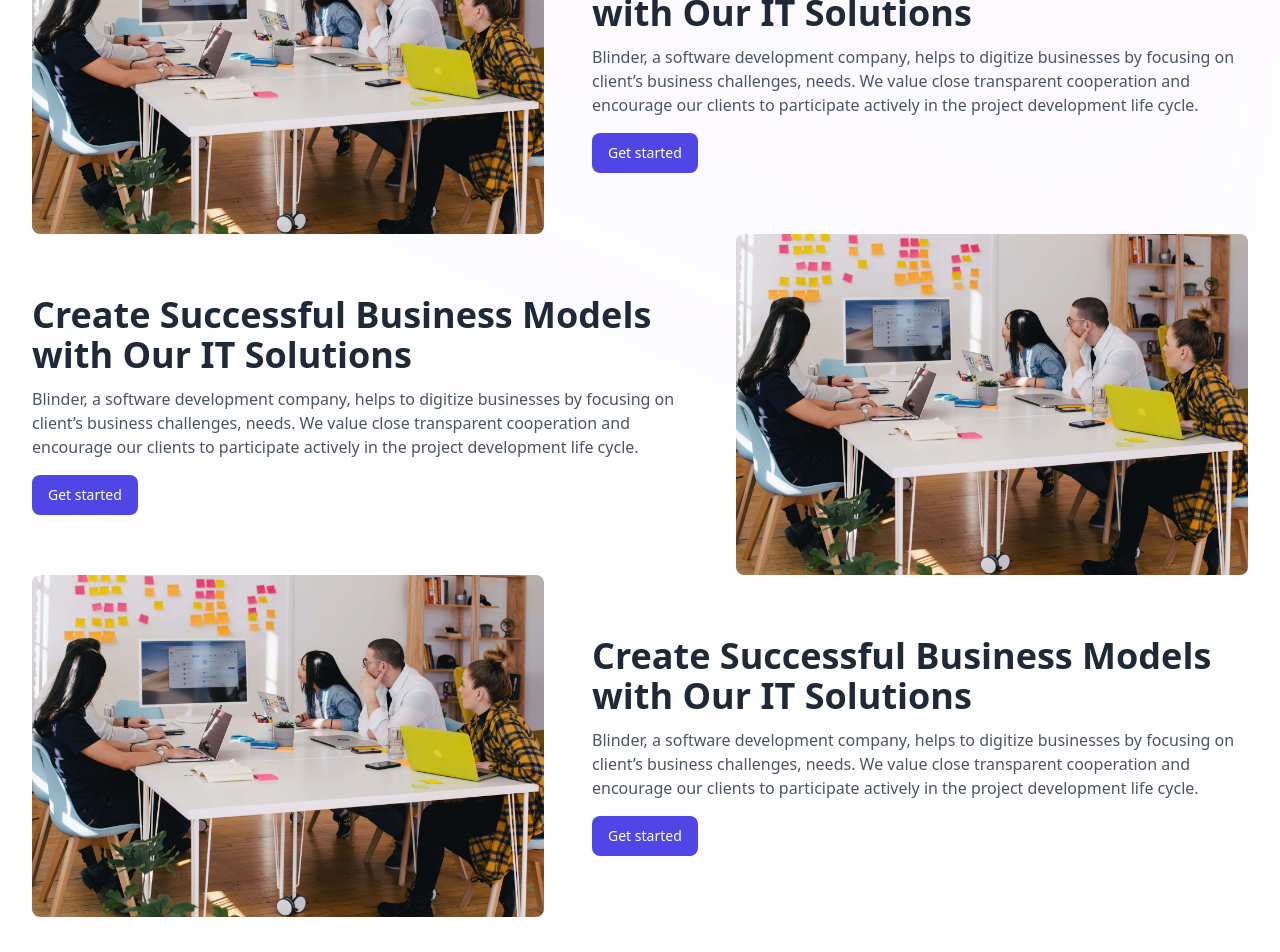
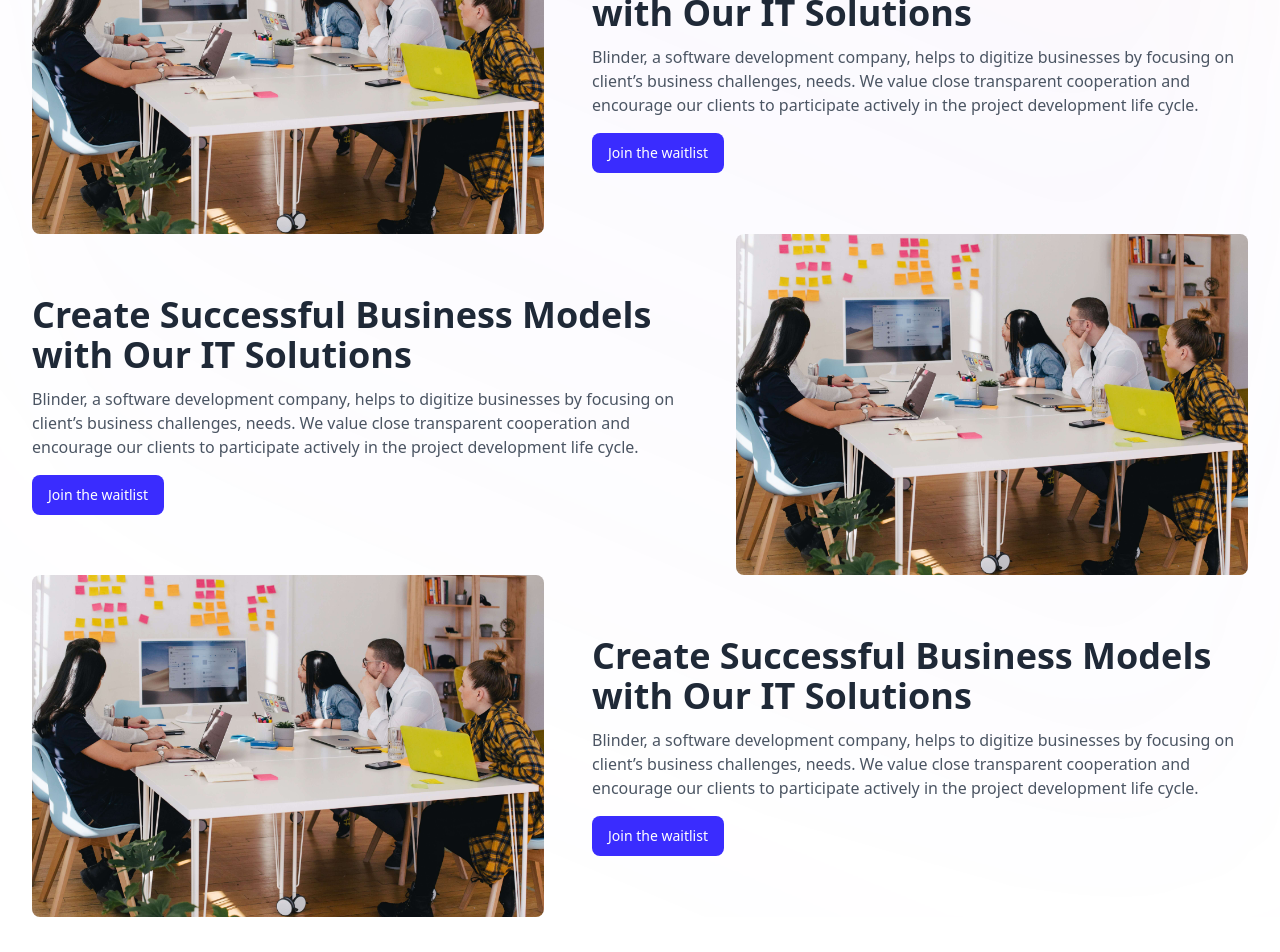
Before and after one commit to as-czyk/gmat-quaplu, a Next.js app: page / in a window 1280 px wide. Shown: the part 1400-2352 px from the top of the page. Built offline with nearby package versions, Linux system fonts and the light colour scheme.

Commit message:
do stuff

```diff
--- a/components/ui/CTA/index.jsx
+++ b/components/ui/CTA/index.jsx
@@ -27,9 +27,9 @@ const CTA = () => {
             </p>
             <NavLink
               href="/get-started"
-              className="inline-block mt-4 font-medium text-sm text-white bg-indigo-600 hover:bg-indigo-700 active:bg-indigo-800"
+              className="inline-block mt-4 font-medium text-sm text-white bg-primary-600 hover:bg-primary-800 active:bg-indigo-800"
             >
-              Get started
+              Join the waitlist
             </NavLink>
           </div>
         </div>
@@ -46,9 +46,9 @@ const CTA = () => {
             </p>
             <NavLink
               href="/get-started"
-              className="inline-block mt-4 font-medium text-sm text-white bg-indigo-600 hover:bg-indigo-700 active:bg-indigo-800"
+              className="inline-block mt-4 font-medium text-sm text-white bg-primary-600 hover:bg-primary-800"
             >
-              Get started
+              Join the waitlist
             </NavLink>
           </div>
           <div className="flex-1 sm:hidden lg:block">
@@ -79,9 +79,9 @@ const CTA = () => {
             </p>
             <NavLink
               href="/get-started"
-              className="inline-block mt-4 font-medium text-sm text-white bg-indigo-600 hover:bg-indigo-700 active:bg-indigo-800"
+              className="inline-block mt-4 font-medium text-sm text-white bg-primary-600 hover:bg-primary-800"
             >
-              Get started
+              Join the waitlist
             </NavLink>
           </div>
         </div>
```
